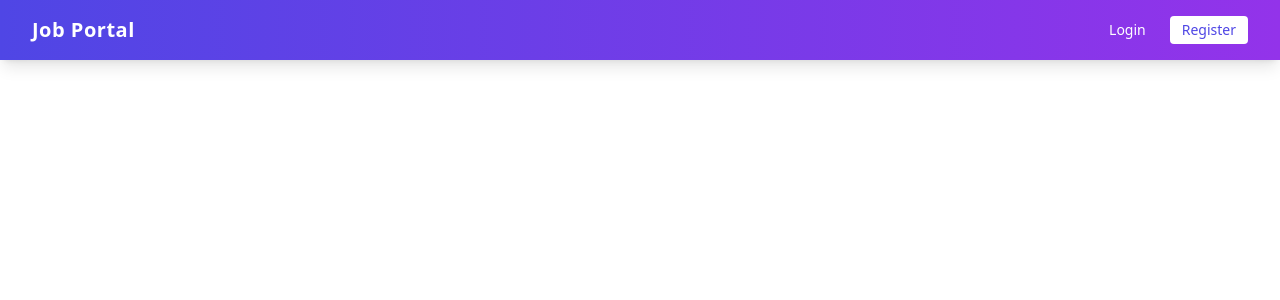
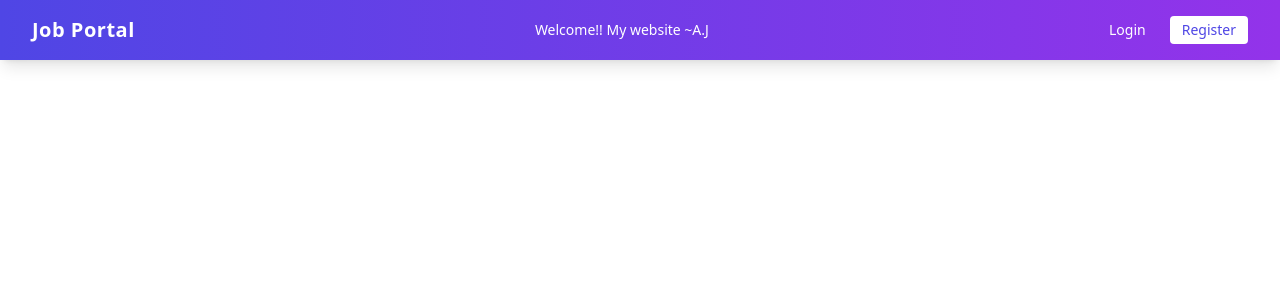
Before and after one commit to Aagamjain64/job-trackers, a React app in the folder frontend/: page / in a window 1280 px wide. Shown: the top 300 px of the page. Built offline with nearby package versions, Linux system fonts and the light colour scheme; the HTML template or start-up script is replaced by a standard one.

Commit message:
Add welcome message to Navbar
Added a welcome message to the Navbar component.

```diff
--- a/frontend/src/components/Navbar.jsx
+++ b/frontend/src/components/Navbar.jsx
@@ -7,6 +7,7 @@ const Navbar = () => {
   return (
     <nav className="bg-gradient-to-r from-indigo-600 to-purple-600 text-white px-8 py-4 flex justify-between items-center shadow-lg">
       <h1 className="text-xl font-bold tracking-wide">Job Portal</h1>
+     <h2 className="text-sm font-medium">Welcome!! My website ~A.J</h2>
 
       <div className="space-x-6 text-sm font-medium flex items-center">
         {user ? (
```
